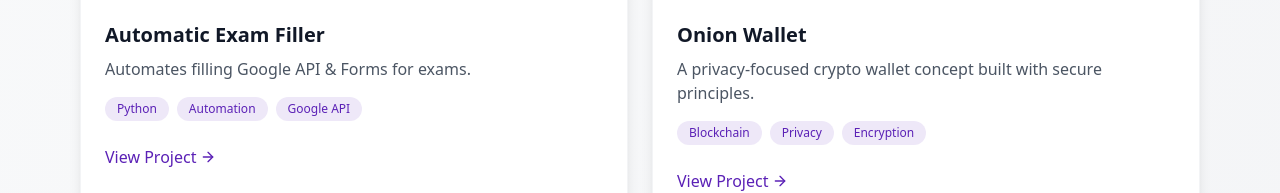
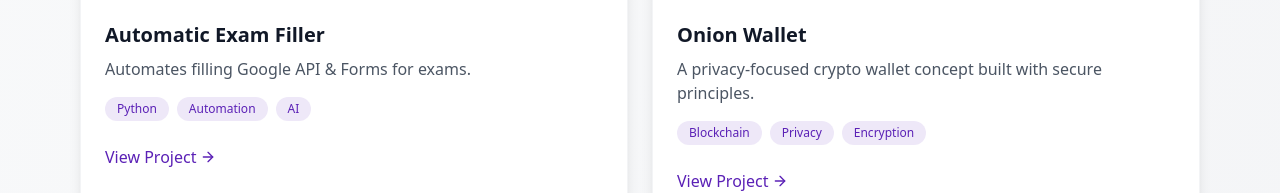
Before and after one commit to Hritish-Narayanan/Hritish.online, a plain HTML site: page index.html in a window 1280 px wide. Shown: the part 848-1041 px from the top of the page. Drawn offline with nearby package versions, Linux system fonts and the light colour scheme.

Commit message:
index.html

```diff
--- a/index.html
+++ b/index.html
@@ -95,7 +95,7 @@
                         <div class="mt-4 flex flex-wrap gap-2">
                             <span class="text-xs px-3 py-1 bg-primary/10 text-primary rounded-full">Python</span>
                             <span class="text-xs px-3 py-1 bg-primary/10 text-primary rounded-full">Automation</span>
-                            <span class="text-xs px-3 py-1 bg-primary/10 text-primary rounded-full">Google API</span>
+                            <span class="text-xs px-3 py-1 bg-primary/10 text-primary rounded-full">AI</span>
                         </div>
                         <a href="https://github.com/Hritish-Narayanan/Automatic-exam-google-docs-and-forms-filler" class="mt-6 inline-flex items-center text-primary font-medium hover:underline">
                             View Project <i data-feather="arrow-right" class="w-4 h-4 ml-1"></i>
```
